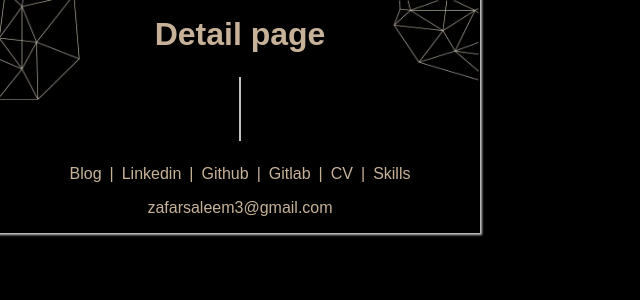
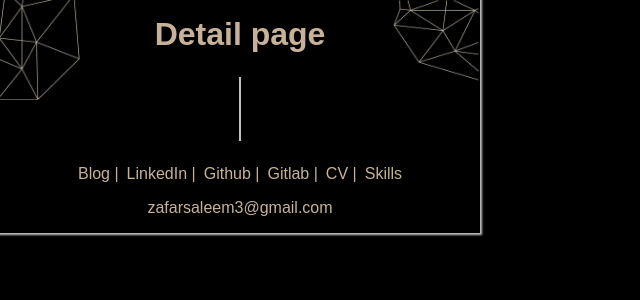
Before and after one commit to zafar-saleem/zafar-card, a Next.js app: page /1 in a window 1280 px wide. Shown: the top 300 px of the page, without its empty margins (0-640 px from the left). Built offline with nearby package versions, Linux system fonts and the light colour scheme; no server answers.

Commit message:
feat: improved navigation

```diff
--- a/components/card/card.tsx
+++ b/components/card/card.tsx
@@ -1,6 +1,7 @@
 import * as Styled from "./card.styled";
 import web1 from "./assets/web1.webp";
 import web2 from "./assets/web2.webp";
+import { NavItems } from "./nav-data";
 
 export const Card = ({ ...props }) => {
   return (
@@ -10,14 +11,13 @@ export const Card = ({ ...props }) => {
       <Styled.Subheader>{props.subtitle}</Styled.Subheader>
       <Styled.Separator />
       <Styled.Container>
-        <Styled.Lynk href="https://zafarsaleem.medium.com">
-          Blog
-        </Styled.Lynk> |
-        <Styled.Lynk href="https://www.linkedin.com/in/zeesaleem">Linkedin</Styled.Lynk> |
-        <Styled.Lynk href="https://github.com/zafar-saleem">Github</Styled.Lynk> |
-        <Styled.Lynk href="https://gitlab.com/zsaleem">Gitlab</Styled.Lynk> |
-        <Styled.Lynk href="https://www.dropbox.com/scl/fi/pvn69vtd9h61g33ns8iwg/CV.pdf?rlkey=j6os79uyni7bxxd881dh6msdv&dl=0">CV</Styled.Lynk> |
-        <Styled.Lynk href="https://gist.github.com/zafar-saleem/c194969fc6c6994b3bbf6df8c46aab61" style={{ zIndex: 1}}>Skills</Styled.Lynk>
+        {
+          NavItems.map((item: { path: string; label: string}, index: number) => (
+            <span key={`${item.path}-${index}`}>
+              <Styled.Lynk href={item.path}>{item.label}</Styled.Lynk>{index >= NavItems.length - 1 ? null : ` |` }
+            </span>
+          ))
+        }
       </Styled.Container>
       <Styled.Footer>zafarsaleem3@gmail.com</Styled.Footer>
       <Styled.Web2 src={web2} width={184} height={178} alt="Zafar Card Web" />
--- /dev/null
+++ b/components/card/nav-data.tsx
@@ -0,0 +1,26 @@
+export const NavItems = [
+  {
+    label: "Blog",
+    path: "https://zafarsaleem.medium.com",
+  },
+  {
+    label: "LinkedIn",
+    path: "https://www.linkedin.com/in/zeesaleem",
+  },
+  {
+    label: "Github",
+    path: "https://github.com/zafar-saleem",
+  },
+  {
+    label: "Gitlab",
+    path: "https://gitlab.com/zsaleem",
+  },
+  {
+    label: "CV",
+    path: "https://www.dropbox.com/scl/fi/pvn69vtd9h61g33ns8iwg/CV.pdf?rlkey=j6os79uyni7bxxd881dh6msdv&dl=0",
+  },
+  {
+    label: "Skills",
+    path: "https://gist.github.com/zafar-saleem/c194969fc6c6994b3bbf6df8c46aab61",
+  },
+];
```
